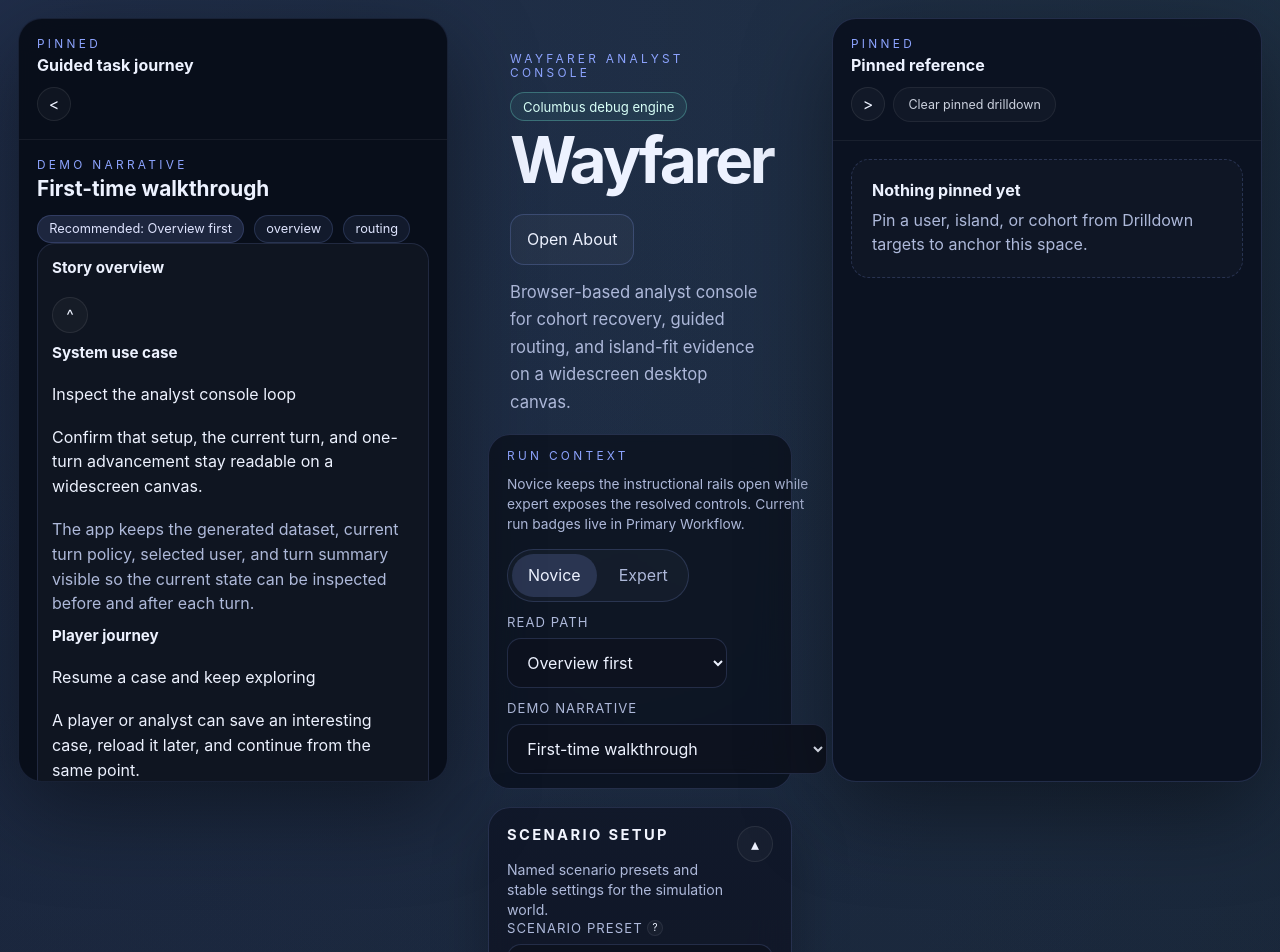
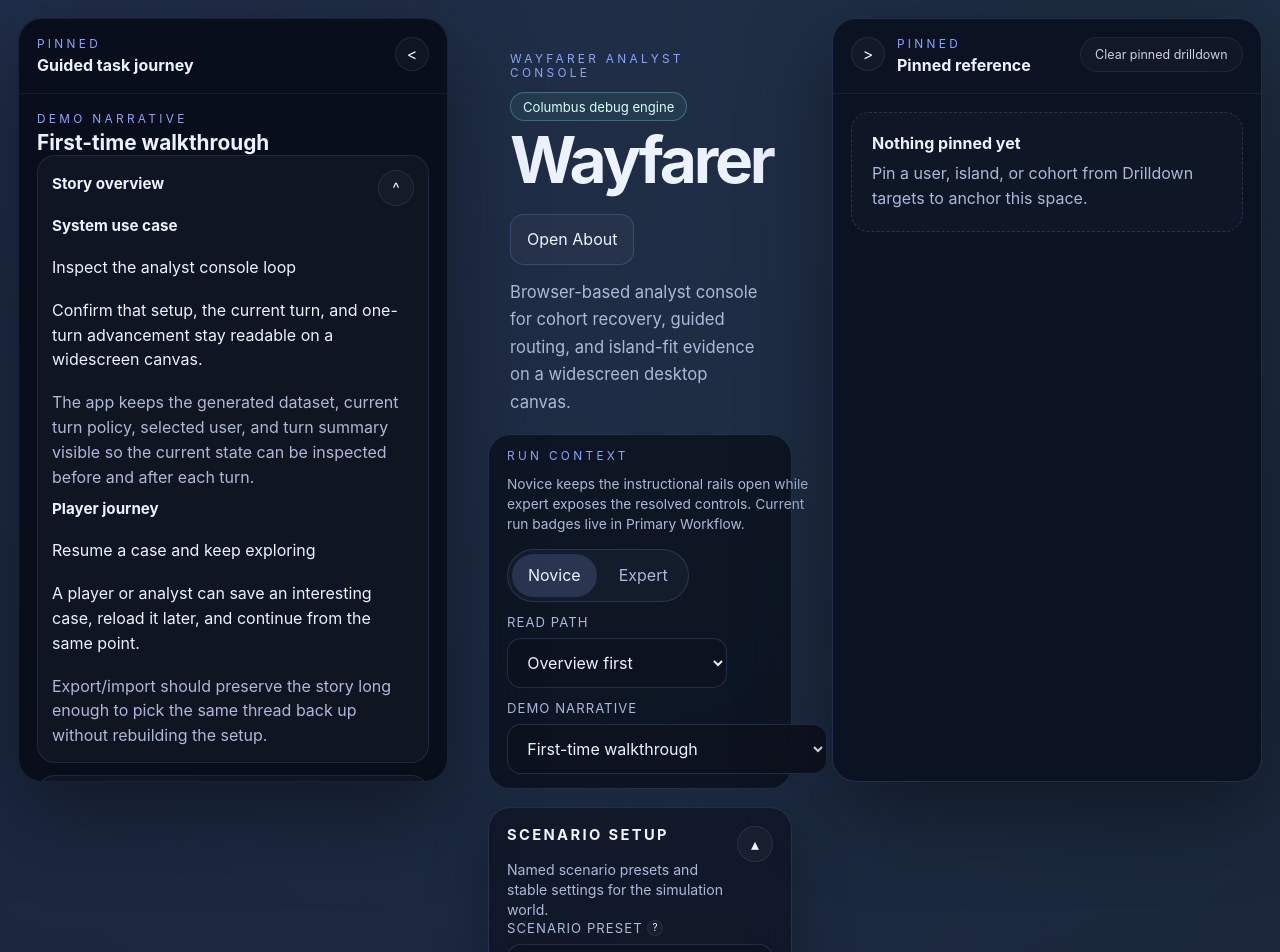
Before and after one commit to BrianUrbanek/Wayfarer, a React (Vite) app: page / in a window 1280 px wide. Shown: the top 952 px of the page. Built offline with nearby package versions, Linux system fonts and the light colour scheme.

Commit message:
Refine Wayfarer UI header and tray collapse layout

```diff
--- a/src/App.tsx
+++ b/src/App.tsx
@@ -430,7 +430,7 @@ export default function App({ initialGuidanceMode = 'novice' }: AppProps = {}) {
   const [primaryDetailsCollapsed, setPrimaryDetailsCollapsed] = useState(false);
   const [turnSummaryCollapsed, setTurnSummaryCollapsed] = useState(false);
   const [guidedStoryCollapsed, setGuidedStoryCollapsed] = useState(false);
-  const [guidedProofCollapsed] = useState(false);
+  const [guidedProofCollapsed, setGuidedProofCollapsed] = useState(false);
   const [pinnedDetailCollapsed, setPinnedDetailCollapsed] = useState(false);
   const [discoveryRoutingCollapsed, setDiscoveryRoutingCollapsed] = useState(false);
   const [selectedIslandCollapsed, setSelectedIslandCollapsed] = useState(false);
@@ -2135,7 +2135,7 @@ export default function App({ initialGuidanceMode = 'novice' }: AppProps = {}) {
     overview: {
       title: 'Overview',
       panels: [
-        <Panel key="turn-summary" id="turn-summary" title="Turn Summary" className="panel--full" hideTitle collapsible>
+        <Panel key="turn-summary" id="turn-summary" title="Turn Summary" className="panel--full" hideTitle>
           <ModulePanelHeader
             title="Turn Summary"
             subtitle="Current state and most recent turn output."
@@ -3118,14 +3118,6 @@ export default function App({ initialGuidanceMode = 'novice' }: AppProps = {}) {
               <p className="eyebrow">Demo narrative</p>
               <h3>{selectedStory.title}</h3>
             </div>
-            <div className="summary-header__actions">
-              <Badge tone="accent">Recommended: {DASHBOARD_ORDERING_LABELS[selectedStory.recommendedOrdering]}</Badge>
-              {selectedStory.primaryPanels?.map((panelKey) => (
-                <Badge key={panelKey} tone="neutral">
-                  {panelKey}
-                </Badge>
-              ))}
-            </div>
           </div>
           <div className="instruction-grid">
             <section className="detail-block">
@@ -3155,12 +3147,24 @@ export default function App({ initialGuidanceMode = 'novice' }: AppProps = {}) {
                 </>
               ) : null}
             </section>
-            <details className="detail-block detail-block--foldout" open={!guidedProofCollapsed}>
-              <summary className="detail-block__summary">
-                <span>Proof points</span>
-                <span className="muted">Shared steps, expected results, and failure signs.</span>
-              </summary>
-              <div className="detail-block__foldout-grid">
+            <section className="detail-block detail-block--foldout">
+              <div className="detail-block__summary detail-block__summary--row">
+                <div>
+                  <span>Proof points</span>
+                  <span className="muted">Shared steps, expected results, and failure signs.</span>
+                </div>
+                <button
+                  type="button"
+                  className="icon-button collapsible-panel__toggle"
+                  onClick={() => setGuidedProofCollapsed((value) => !value)}
+                  aria-label={guidedProofCollapsed ? 'Expand Proof points' : 'Collapse Proof points'}
+                >
+                  <span className="collapsible-panel__toggle-icon" aria-hidden="true">
+                    {guidedProofCollapsed ? 'v' : '^'}
+                  </span>
+                </button>
+              </div>
+              {!guidedProofCollapsed ? <div className="detail-block__foldout-grid">
                 <section className="detail-block detail-block--foldout-section">
                   <h4>Shared steps</h4>
                   <ol className="instruction-list">
@@ -3185,8 +3189,8 @@ export default function App({ initialGuidanceMode = 'novice' }: AppProps = {}) {
                     ))}
                   </ul>
                 </section>
-              </div>
-            </details>
+              </div> : null}
+            </section>
           </div>
         </Tray>
       ) : null}
--- a/src/styles.css
+++ b/src/styles.css
@@ -685,11 +685,17 @@ select {
 
 .tray__rail {
   display: flex;
-  flex-direction: column;
-  gap: 12px;
+  flex-direction: row;
+  gap: 12px;
+  align-items: flex-start;
   justify-content: space-between;
   padding: 18px;
   border-bottom: 1px solid rgba(255, 255, 255, 0.06);
+}
+
+.tray__rail-title {
+  flex: 1 1 auto;
+  min-width: 0;
 }
 
 .tray--collapsed .tray__rail {
@@ -717,6 +723,7 @@ select {
   gap: 8px;
   flex-wrap: wrap;
   align-items: center;
+  margin-left: auto;
 }
 
 .tray--collapsed .tray__rail-actions {
@@ -1712,7 +1719,7 @@ select {
 .summary-header {
   display: flex;
   align-items: flex-start;
-  justify-content: space-between;
+  justify-content: flex-start;
   gap: 14px;
   flex-wrap: wrap;
 }
@@ -1720,12 +1727,6 @@ select {
 .summary-header h3 {
   margin: 4px 0 0;
   font-size: 1.3rem;
-}
-
-.summary-header__actions {
-  display: flex;
-  gap: 10px;
-  flex-wrap: wrap;
 }
 
 .badge-row,
@@ -2280,6 +2281,38 @@ select {
   cursor: pointer;
 }
 
+.detail-block__summary--row {
+  align-items: flex-start;
+  cursor: default;
+}
+
+.detail-block__summary--row > div {
+  display: grid;
+  gap: 4px;
+}
+
+.tray--instruction .section-heading--collapse-row,
+.tray--instruction .detail-block__summary--row {
+  flex-wrap: nowrap;
+  align-items: center;
+}
+
+.tray--instruction .section-heading--collapse-row > :first-child {
+  flex: 1 1 auto;
+  min-width: 0;
+}
+
+.tray--pinned .section-heading--collapse-row {
+  flex-wrap: nowrap;
+  align-items: center;
+}
+
+.tray--pinned .section-heading--collapse-row > :first-child {
+  order: 2;
+  flex: 1 1 auto;
+  min-width: 0;
+}
+
 .detail-block__summary span:first-child {
   font-weight: 600;
 }
--- a/src/ui/components/Tray.tsx
+++ b/src/ui/components/Tray.tsx
@@ -31,11 +31,7 @@ export function Tray({
   return (
     <aside className={`tray${collapsed ? ' tray--collapsed' : ''}${className ? ` ${className}` : ''}`} aria-label={title} style={style}>
       <div className="tray__rail">
-        <div className="tray__rail-title">
-          <p className="eyebrow">Pinned</p>
-          <h2>{title}</h2>
-        </div>
-        <div className="tray__rail-actions">
+        {side === 'right' ? (
           <button
             type="button"
             className="icon-button tray__toggle"
@@ -44,6 +40,22 @@ export function Tray({
           >
             <span className="collapsible-panel__toggle-icon" aria-hidden="true">{toggleGlyph}</span>
           </button>
+        ) : null}
+        <div className="tray__rail-title">
+          <p className="eyebrow">Pinned</p>
+          <h2>{title}</h2>
+        </div>
+        <div className="tray__rail-actions">
+          {side === 'left' ? (
+            <button
+              type="button"
+              className="icon-button tray__toggle"
+              onClick={onToggle}
+              aria-label={collapsed ? toggleCollapsedLabel : toggleExpandedLabel}
+            >
+              <span className="collapsible-panel__toggle-icon" aria-hidden="true">{toggleGlyph}</span>
+            </button>
+          ) : null}
           {onSecondaryAction && secondaryActionLabel ? (
             <button type="button" className="icon-button tray__clear" onClick={onSecondaryAction} aria-label={secondaryActionLabel}>
               {secondaryActionLabel}
```
Also changed, not shown: 1 other file (tests, documents, lock files or other folders).
